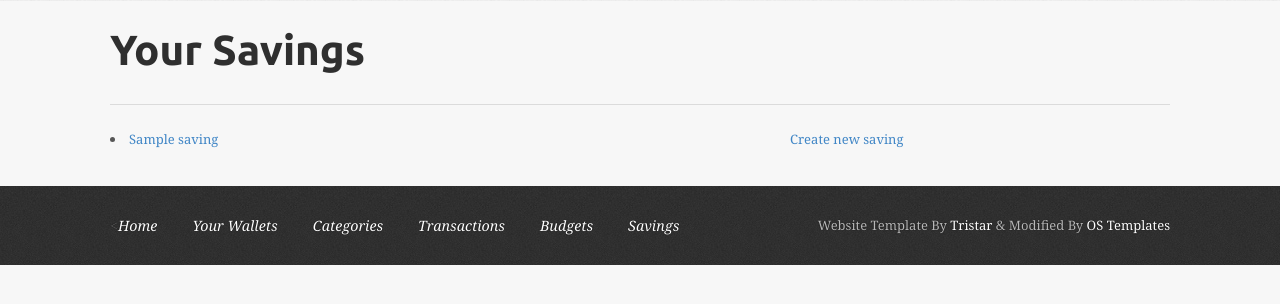
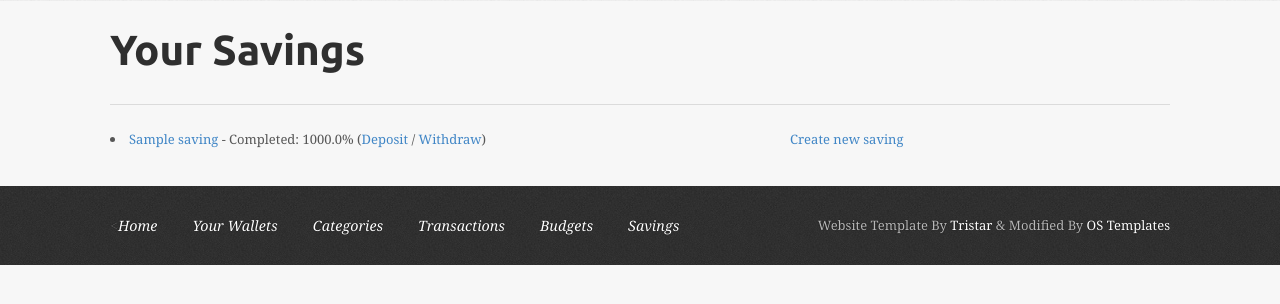
Before and after one commit to mkarmowski/wallet, a Django app: page /budgets/savings/list/ in a window 1280 px wide. Shown: the part 116-420 px from the top of the page. Run offline with Django 3.2, Linux system fonts and the light colour scheme; a user stored in the database is signed in; tables that the repository leaves empty hold one stand-in row (values such as "Sample post"); parts of the project's set-up code (start-up, migrations or seed data) failed here and were passed over; some libraries are stand-ins or nearby versions.

Commit message:
template fix

```diff
--- a/budgets/templates/savings/list.html
+++ b/budgets/templates/savings/list.html
@@ -8,7 +8,10 @@
     <div class="saving-list">
         {% for saving in savings %}
             <div class="saving">
-                <li><a href="{{ saving.get_absolute_url }}">{{ saving.name }}</a></li>
+                <li>
+                    <a href="{{ saving.get_absolute_url }}">{{ saving.name }}</a> - Completed: {{ saving.saving_completion|floatformat:'1' }}%
+                    (<a href="{% url 'budgets:saving_deposit' pk=saving.id %}">Deposit</a> / <a href="{% url 'budgets:saving_withdraw' pk=saving.id %}">Withdraw</a>)
+                </li>
             </div><br>
         {% endfor %}
     </div>
```
